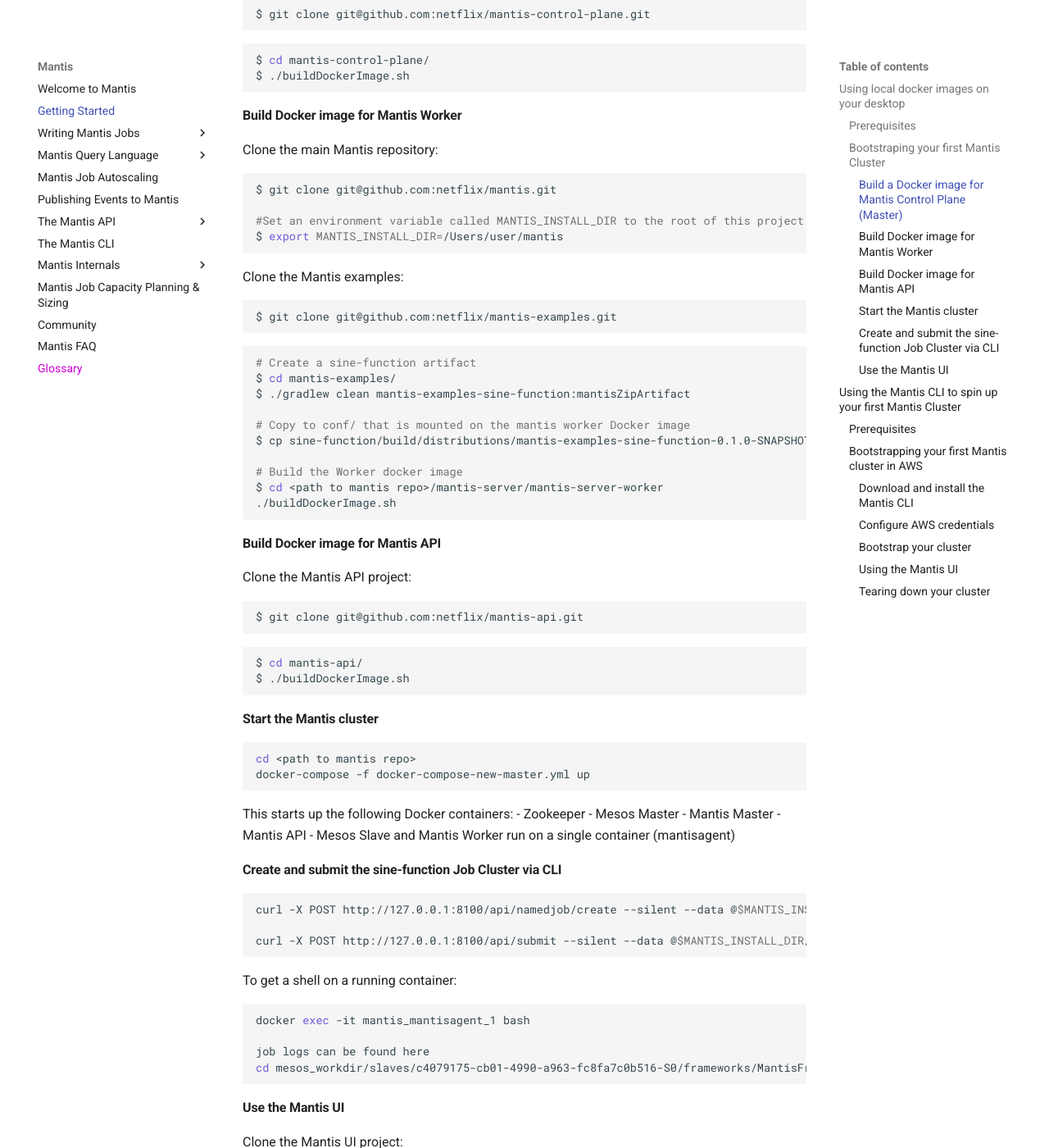
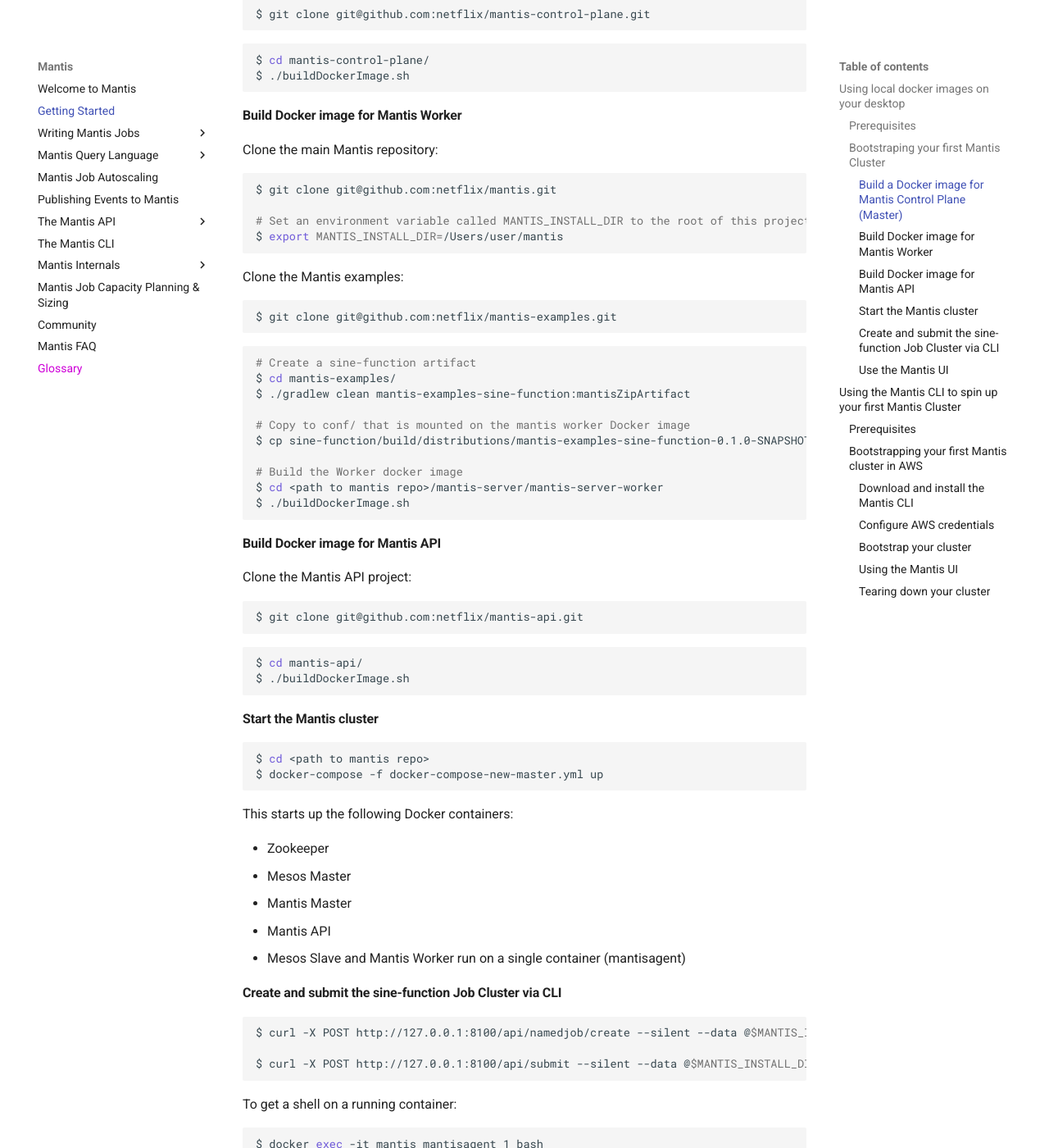
Before and after one commit to Netflix/mantis, an MkDocs documentation site: the page built from docs/docs/gettingstarted.md, in a window 1280 px wide and 1400 px high, scrolled down 583 px. Shown: the whole window at 82% size. Built offline with MkDocs 1.6.1 and Material for MkDocs 9.7.7, drawn with Linux system fonts in a browser that asks for light colours; comment, search, counter and statistics services are not loaded; some of the changed text lies outside the part shown.

Commit message:
Fix some formatting issues.

````diff
--- a/docs/docs/gettingstarted.md
+++ b/docs/docs/gettingstarted.md
@@ -11,7 +11,6 @@
 > Install [Docker for Mac](https://docs.docker.com/docker-for-mac/install/)
 
 ### Bootstraping your first Mantis Cluster
-
 
 #### Build a Docker image for Mantis Control Plane (Master)
 
@@ -33,7 +32,7 @@
 ```bash
 $ git clone git@github.com:netflix/mantis.git
 
-#Set an environment variable called MANTIS_INSTALL_DIR to the root of this project
+# Set an environment variable called MANTIS_INSTALL_DIR to the root of this project
 $ export MANTIS_INSTALL_DIR=/Users/user/mantis
 ```
 
@@ -53,7 +52,7 @@
 
 # Build the Worker docker image
 $ cd <path to mantis repo>/mantis-server/mantis-server-worker
-./buildDockerImage.sh
+$ ./buildDockerImage.sh
 ```
 
 #### Build Docker image for Mantis API
@@ -70,10 +69,12 @@
 #### Start the Mantis cluster
 
 ```bash
-cd <path to mantis repo>
-docker-compose -f docker-compose-new-master.yml up
+$ cd <path to mantis repo>
+$ docker-compose -f docker-compose-new-master.yml up
 ```
+
 This starts up the following Docker containers:
+
 - Zookeeper
 - Mesos Master
 - Mantis Master
@@ -81,32 +82,36 @@
 - Mesos Slave and Mantis Worker run on a single container (mantisagent)
 
 #### Create and submit the sine-function Job Cluster via CLI
+
 ```bash
+$ curl -X POST http://127.0.0.1:8100/api/namedjob/create --silent --data @$MANTIS_INSTALL_DIR/localdev/conf/namedJob-template -vvv
 
-curl -X POST http://127.0.0.1:8100/api/namedjob/create --silent --data @$MANTIS_INSTALL_DIR/localdev/conf/namedJob-template -vvv
-
-curl -X POST http://127.0.0.1:8100/api/submit --silent --data @$MANTIS_INSTALL_DIR/localdev/conf/submitJob-template -vvv
+$ curl -X POST http://127.0.0.1:8100/api/submit --silent --data @$MANTIS_INSTALL_DIR/localdev/conf/submitJob-template -vvv
 ```
 
 To get a shell on a running container:
+
 ```bash
-docker exec -it mantis_mantisagent_1 bash
+$ docker exec -it mantis_mantisagent_1 bash
 
-job logs can be found here
-cd mesos_workdir/slaves/c4079175-cb01-4990-a963-fc8fa7c0b516-S0/frameworks/MantisFramework/executors
+# Job logs can be found here.
+$ cd mesos_workdir/slaves/c4079175-cb01-4990-a963-fc8fa7c0b516-S0/frameworks/MantisFramework/executors
 ```
 #### Use the Mantis UI
 
 Clone the Mantis UI project:
+
 ```bash
 $ git clone git@github.com:netflix/mantis-ui.git
 ```
 
 Run the following commands (in the root directory of this project) to get all dependencies installed and to start the server:
+
+```bash
+$ yarn
+$ yarn serve
 ```
-yarn
-yarn serve
-```
+
 Once the node server is up it should print something like
 
 ```
@@ -117,6 +122,7 @@
 Point your browser to the above URL and fill out the Registration form as follows
 
 ![Fresh Mantis UI](./images/fresh_ui.png)
+
 1. Name : Example
 2. Email : example@example.com
 3. Master Name : Example
@@ -136,11 +142,10 @@
 Specify the cluster name as `MySine`
 
 Click on `Upload file` and drag and drop the these two files
-```
-`mantis-examples/sine-function/build/distributions/mantis-examples-sine-function-0.1.0-SNAPSHOT.zip`
-and
-`mantis-examples/sine-function/build/distributions/mantis-examples-sine-function-0.1.0-SNAPSHOT.json`
-```
+
+1. `mantis-examples/sine-function/build/distributions/mantis-examples-sine-function-0.1.0-SNAPSHOT.zip`
+1. `mantis-examples/sine-function/build/distributions/mantis-examples-sine-function-0.1.0-SNAPSHOT.json`
+
 ![Create Cluster](./images/create_cluster.png)
 
 Under the section `Stage 1 - Scheduling Information` click on `Edit` and reduce the Disk and Network requirements
@@ -184,14 +189,15 @@
 ```
 Oct 4 2019, 03:55:39.338 PM - {"x": 26.000000, "y": 7.625585}
 ```
+
 ![Running Job](./images/running_job.png)
 
 8. To teardown the Mantis cluster, issue the following command
+
 ```bash
-cd <path to mantis repo>
-docker-compose -f docker-compose-new-master.yml down
+$ cd <path to mantis repo>
+$ docker-compose -f docker-compose-new-master.yml down
 ```
-
 
 ## Using the Mantis CLI to spin up your first Mantis Cluster
 
````
